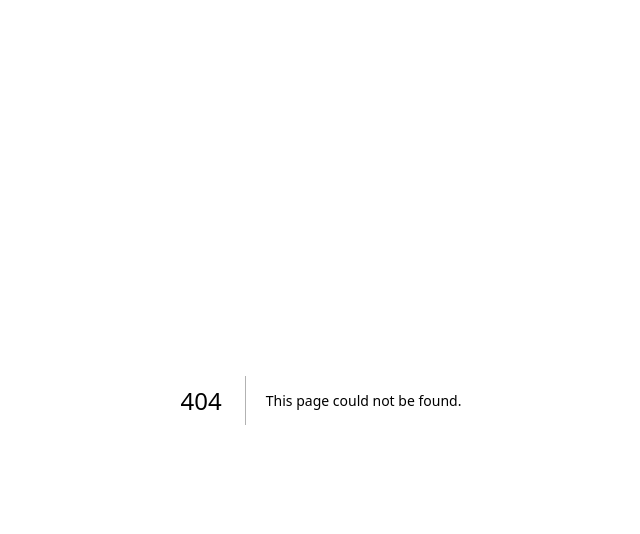
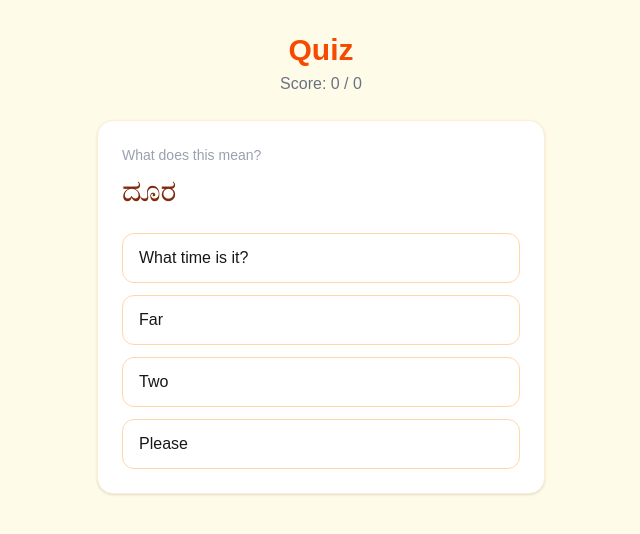
Before and after one commit to Raksha8/learn-kannada, a Next.js app: page /quiz in a window 1280 px wide. Before the commit this address had no page. Shown: the top 534 px of the page, without its empty margins (319-959 px from the left). Built offline with nearby package versions, Linux system fonts and the light colour scheme.

Commit message:
Add multiple-choice quiz with localStorage progress tracking
Adds /quiz route: random phrase + randomized direction (Kannada->English
or English->Kannada), 4-option multiple choice, instant feedback, and
per-phrase correct/wrong counts persisted in localStorage.

```diff
--- a/app/page.tsx
+++ b/app/page.tsx
@@ -1,5 +1,6 @@
 "use client";
 
+import Link from "next/link";
 import { phrases } from "../data/phrases";
 
 const categoryLabels: Record<string, string> = {
@@ -24,7 +25,15 @@ export default function Home() {
       <h1 className="text-3xl sm:text-4xl font-bold text-center text-orange-600 mb-2">
         ಕನ್ನಡ ಕಲಿಯಿರಿ
       </h1>
-      <p className="text-center text-gray-500 mb-8">Learn Kannada</p>
+      <p className="text-center text-gray-500 mb-4">Learn Kannada</p>
+      <div className="text-center mb-8">
+        <Link
+          href="/quiz"
+          className="inline-block rounded-full bg-orange-500 hover:bg-orange-600 text-white px-6 py-2 transition-colors"
+        >
+          Take the Quiz →
+        </Link>
+      </div>
 
       <div className="max-w-4xl mx-auto space-y-10">
         {categories.map((category) => (
--- /dev/null
+++ b/app/quiz/page.tsx
@@ -0,0 +1,128 @@
+"use client";
+
+import { useMemo, useState } from "react";
+import { phrases } from "../../data/phrases";
+
+const STORAGE_KEY = "kannada-quiz-stats";
+
+type Direction = "kn-to-en" | "en-to-kn";
+
+type Stats = Record<string, { correct: number; wrong: number }>;
+
+function loadStats(): Stats {
+  if (typeof window === "undefined") return {};
+  try {
+    return JSON.parse(window.localStorage.getItem(STORAGE_KEY) ?? "{}");
+  } catch {
+    return {};
+  }
+}
+
+function saveStats(stats: Stats) {
+  window.localStorage.setItem(STORAGE_KEY, JSON.stringify(stats));
+}
+
+function pickQuestion() {
+  const direction: Direction = Math.random() < 0.5 ? "kn-to-en" : "en-to-kn";
+  const answerIndex = Math.floor(Math.random() * phrases.length);
+  const answer = phrases[answerIndex];
+
+  const distractors = phrases
+    .filter((_, i) => i !== answerIndex)
+    .sort(() => Math.random() - 0.5)
+    .slice(0, 3);
+
+  const options = [answer, ...distractors].sort(() => Math.random() - 0.5);
+
+  return { direction, answer, options };
+}
+
+export default function Quiz() {
+  const [question, setQuestion] = useState(pickQuestion);
+  const [selected, setSelected] = useState<string | null>(null);
+  const [score, setScore] = useState({ correct: 0, total: 0 });
+
+  const prompt = useMemo(
+    () =>
+      question.direction === "kn-to-en"
+        ? question.answer.kannada
+        : question.answer.meaning,
+    [question]
+  );
+
+  function optionLabel(p: (typeof phrases)[number]) {
+    return question.direction === "kn-to-en" ? p.meaning : p.kannada;
+  }
+
+  function handleAnswer(p: (typeof phrases)[number]) {
+    if (selected) return;
+    setSelected(optionLabel(p));
+
+    const isCorrect = p.kannada === question.answer.kannada;
+    setScore((s) => ({ correct: s.correct + (isCorrect ? 1 : 0), total: s.total + 1 }));
+
+    const stats = loadStats();
+    const key = question.answer.kannada;
+    const entry = stats[key] ?? { correct: 0, wrong: 0 };
+    if (isCorrect) entry.correct += 1;
+    else entry.wrong += 1;
+    stats[key] = entry;
+    saveStats(stats);
+  }
+
+  function next() {
+    setQuestion(pickQuestion());
+    setSelected(null);
+  }
+
+  return (
+    <main className="min-h-screen bg-yellow-50 p-4 sm:p-8 flex flex-col items-center">
+      <h1 className="text-3xl font-bold text-orange-600 mb-1">Quiz</h1>
+      <p className="text-gray-500 mb-6">
+        Score: {score.correct} / {score.total}
+      </p>
+
+      <div className="bg-white rounded-2xl shadow p-6 w-full max-w-md border border-orange-100">
+        <p className="text-sm text-gray-400 mb-2">
+          {question.direction === "kn-to-en" ? "What does this mean?" : "Which is correct?"}
+        </p>
+        <p className="text-3xl text-orange-900 mb-6">{prompt}</p>
+
+        <div className="flex flex-col gap-3">
+          {question.options.map((p, i) => {
+            const label = optionLabel(p);
+            const isCorrectAnswer = p.kannada === question.answer.kannada;
+            const isChosen = selected === label;
+
+            let style = "border-orange-200 bg-white hover:bg-orange-50";
+            if (selected) {
+              if (isCorrectAnswer) style = "border-green-500 bg-green-50";
+              else if (isChosen) style = "border-red-500 bg-red-50";
+              else style = "border-orange-100 bg-white opacity-60";
+            }
+
+            return (
+              <button
+                key={i}
+                onClick={() => handleAnswer(p)}
+                disabled={!!selected}
+                className={`border rounded-xl px-4 py-3 text-left transition-colors ${style}`}
+              >
+                {label}
+              </button>
+            );
+          })}
+        </div>
+
+        {selected && (
+          <button
+            onClick={next}
+            className="mt-6 w-full rounded-full bg-orange-500 hover:bg-orange-600 text-white py-2.5 transition-colors"
+          >
+            Next →
+          </button>
+        )}
+      </div>
+    </main>
+  );
+}
```
